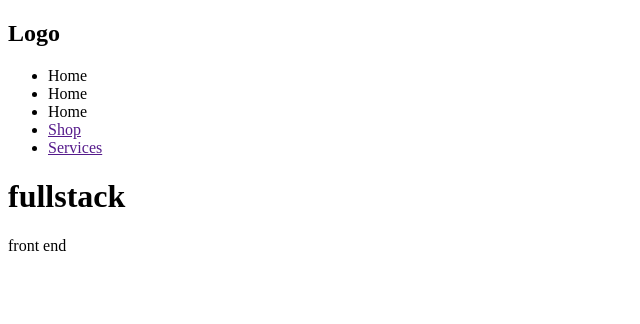
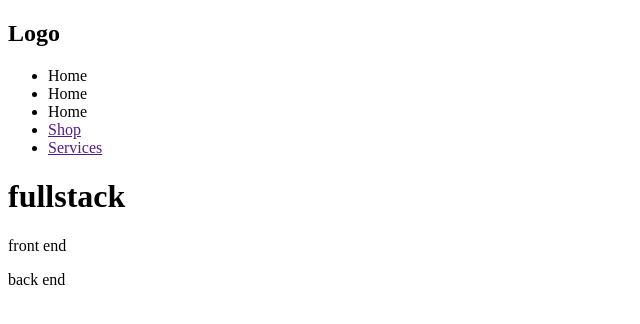
Before and after one commit to Abahezekiel/git_test3, a plain HTML site: page index.html in a window 1280 px wide. Shown: the full height of the page, 0-640 px from the left. Drawn offline with Linux system fonts and the light colour scheme.

Commit message:
i added text to another p-tag

```diff
--- a/index.html
+++ b/index.html
@@ -23,6 +23,7 @@
       <div>
         <h1>fullstack</h1>
         <p>front end</p>
+        <p>back end</p>
       </div>
 
     </div>
```
